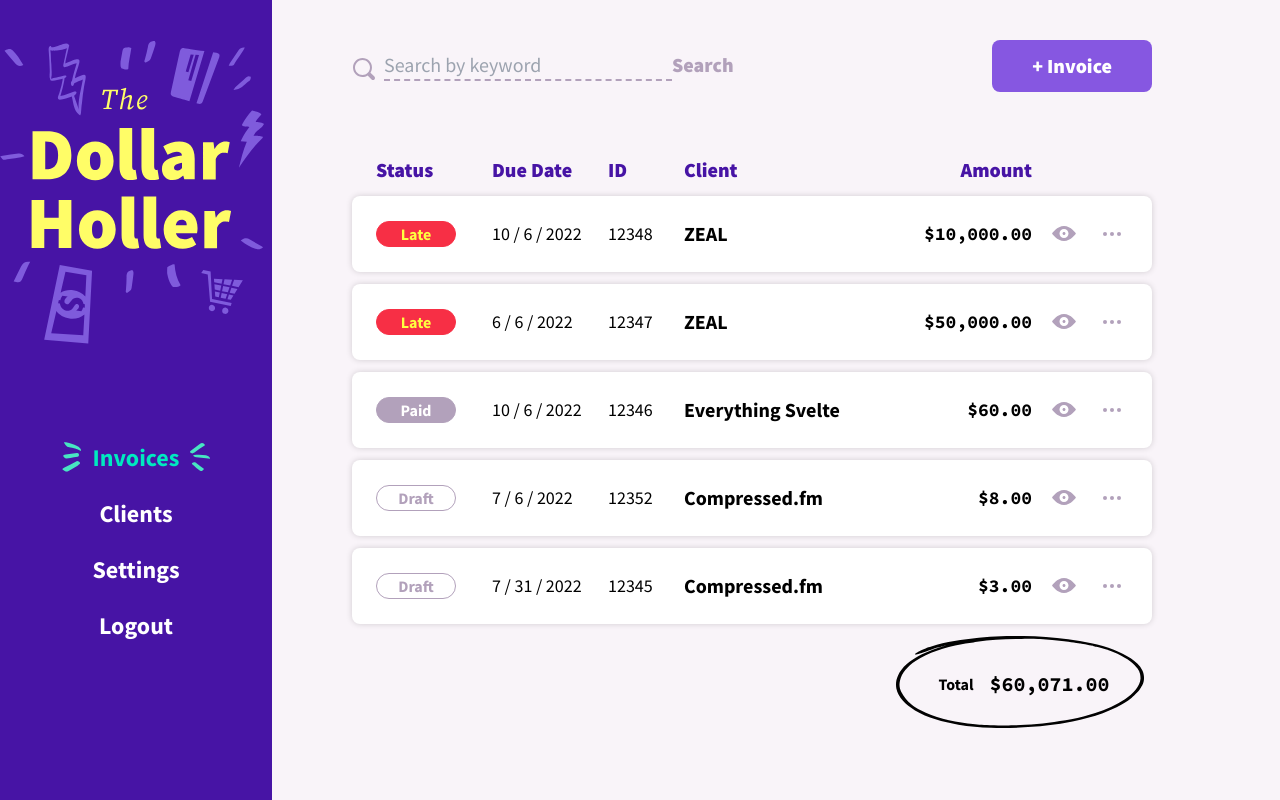
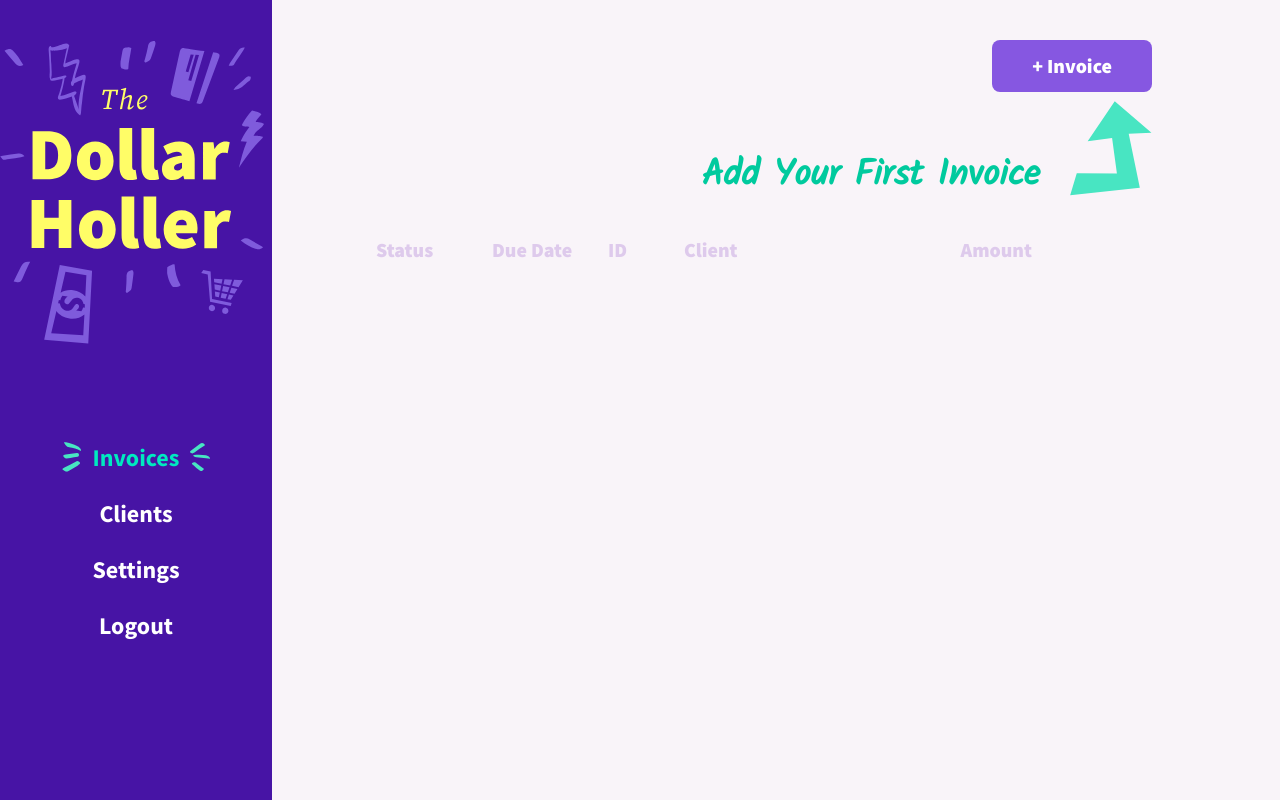
Before and after one commit to rustkas/dollarholler, a SvelteKit app: page /invoices in a window 1280 px wide. Built offline with nearby package versions, Linux system fonts and the light colour scheme.

Commit message:
Page States on the Invoice List

```diff
--- /dev/null
+++ b/src/lib/components/BlankRow.svelte
@@ -0,0 +1 @@
+<div class="mb-5 block h-[75px] w-full rounded-lg bg-prim" />
--- a/src/lib/stores/InvoiceStore.ts
+++ b/src/lib/stores/InvoiceStore.ts
@@ -4,5 +4,6 @@ import data from "../../seed.json"
 export const invoices = writable<Invoice[]>([]);
 
 export const loadInvoices = () => {
-  invoices.set(data.invoices)
+  // invoices.set(data.invoices)
+  invoices.set([])
 }
--- a/src/routes/(dashboard)/invoices/+page.svelte
+++ b/src/routes/(dashboard)/invoices/+page.svelte
@@ -5,6 +5,8 @@
   import Search from '$lib/components/Search.svelte';
   import InvoiceRow from './InvoiceRow.svelte';
   import { centsToDollars, sumInvoices } from '$lib/utils/moneyHelpers';
+  import BlankState from './BlankState.svelte';
+  import InvoiceRowHeader from './InvoiceRowHeader.svelte';
   onMount(() => {
     loadInvoices();
     console.log($invoices);
@@ -19,7 +21,11 @@
   class="md:gap-7-4 mb-7 flex flex-col-reverse items-start justify-between gap-y-6 md:flex-row md:items-center lg:mb-16"
 >
   <!-- search field -->
+  {#if $invoices.length > 0}
     <Search />
+  {:else}
+    <div />
+  {/if}
 
   <!-- new invoice button -->
   <div>
@@ -33,28 +39,19 @@
 <!-- list of invoices -->
 <div>
   <!-- header -->
-  <div class="table-header invoice-table hidden text-daisyBush lg:grid">
-    <h3>Status</h3>
-    <h3>Due Date</h3>
-    <h3>ID</h3>
-    <h3>Client</h3>
-    <h3 class="text-right">Amount</h3>
-    <div />
-    <div />
-  </div>
 
   <!-- invoices -->
+  {#if $invoices === null}
+    Loading...
+  {:else if $invoices.length <= 0}
+    <BlankState />
+  {:else}
+    <InvoiceRowHeader className="text-daisyBush" />
     <div class="flex flex-col-reverse">
       {#each $invoices as invoice}
         <InvoiceRow {invoice} />
       {/each}
     </div>
+    <CircledAmount label="Total" amount={`$${centsToDollars(sumInvoices($invoices))}`} />
+  {/if}
 </div>
-
-<CircledAmount label="Total" amount={`$${centsToDollars(sumInvoices($invoices))}`} />
-
-<style lang="postcss">
-  .table-header h3 {
-    @apply text-xl font-black leading-snug;
-  }
-</style>
--- /dev/null
+++ b/src/routes/(dashboard)/invoices/BlankState.svelte
@@ -0,0 +1,21 @@
+<script lang="ts">
+  import BlankRow from '$lib/components/BlankRow.svelte';
+  import InvoiceRowHeader from './InvoiceRowHeader.svelte';
+</script>
+
+<div>
+  <div class="-mt-8 md:-mt-6 lg:-mt-14">
+    <h2
+      class="mb-10 bg-arrowLeftUp bg-left bg-no-repeat pt-14 pl-24 text-left font-handwriting text-2xl font-bold text-caribbeanGreen md:bg-arrowRightUp md:bg-right md:pl-0 md:pr-28 md:text-right md:text-4xl"
+    >
+      Add Your First Invoice
+    </h2>
+  </div>
+  <!-- invoice header -->
+  <InvoiceRowHeader className="text-fog" />
+
+  <!-- blank rows -->
+  <BlankRow />
+  <BlankRow />
+  <BlankRow />
+</div>
--- /dev/null
+++ b/src/routes/(dashboard)/invoices/InvoiceRowHeader.svelte
@@ -0,0 +1,19 @@
+<script lang="ts">
+  export let className = '';
+</script>
+
+<div class={`table-header invoice-table hidde lg:grid ${className}`}>
+  <h3>Status</h3>
+  <h3>Due Date</h3>
+  <h3>ID</h3>
+  <h3>Client</h3>
+  <h3 class="text-right">Amount</h3>
+  <div />
+  <div />
+</div>
+
+<style lang="postcss">
+  .table-header h3 {
+    @apply text-xl font-black leading-snug;
+  }
+</style>
--- a/tailwind.config.cjs
+++ b/tailwind.config.cjs
@@ -9,6 +9,8 @@ module.exports = {
     },
     extend: {
       backgroundImage: {
+        arrowLeftUp: "url('/images/arrow-left-up.svg')",
+        arrowRightUp: "url('/images/arrow-right-up.svg')",
         circle: "url('/images/circle.svg')"
       },
       borderWidth: {
```
Also changed, not shown: static/images/arrow-left-up.svg (added), static/images/arrow-right-up.svg (added). Lines whose indentation alone changed are shown as unchanged.
